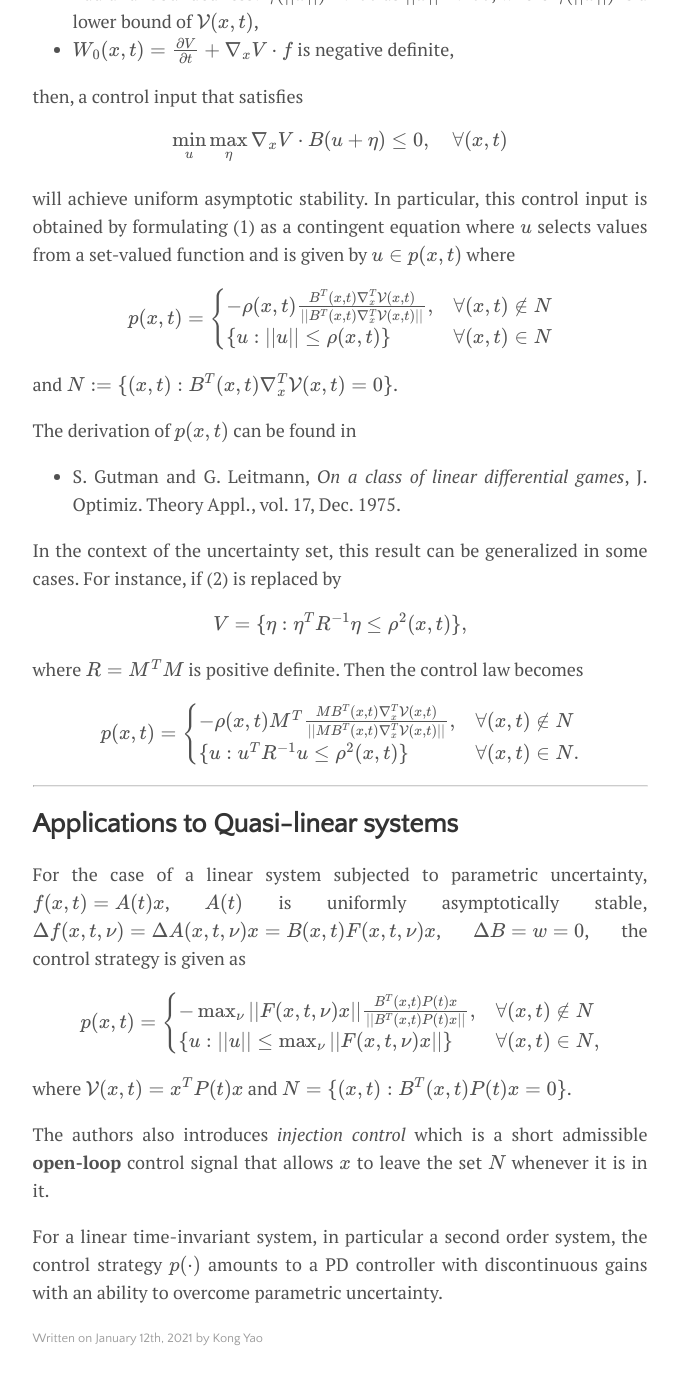
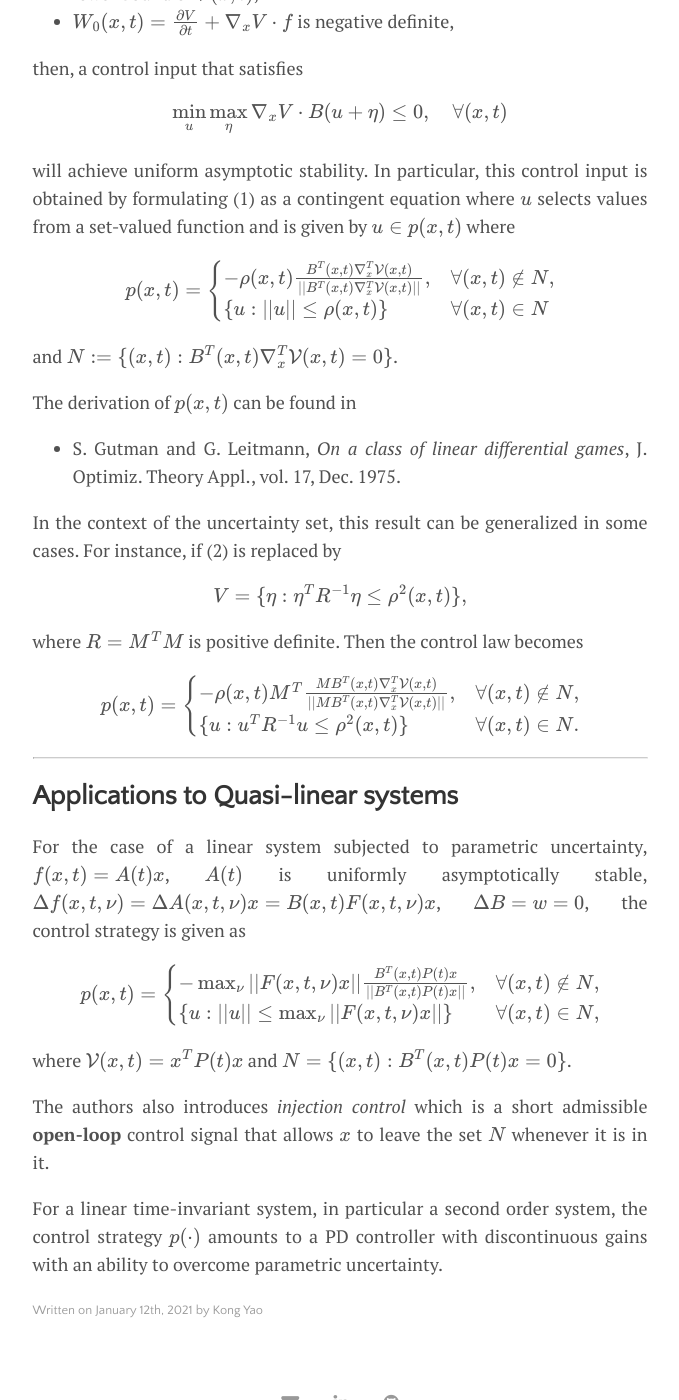
Before and after one commit to CheeGY/cheegy.github.io, a Jekyll site: the page built from _posts/2021-01-12-Gutman1979.md, in a window 1280 px wide and 1400 px high, scrolled down 2753 px. Shown: the whole window, without its empty margins (300-979 px from the left). Built offline with Jekyll 4.4.1, drawn with Linux system fonts in a browser that asks for light colours; formulas are drawn with MathJax 3; some of the changed text lies outside the part shown.

```diff
--- a/_posts/2021-01-12-Gutman1979.md
+++ b/_posts/2021-01-12-Gutman1979.md
@@ -52,15 +52,15 @@ In a GDS, a function $F(x_0, t_0, t)$ assigns a set $F(x_0, t_0, t) \subset \mat
 ### Contingent equations
 In this paper and related papers, the stabilizing control strategy formulated is a discontinuous design. Therefore, this concept of _contingent equations_ is introduced to define the notion of a solution in the context of GDS.
 
-Given a curve $x(t)$, the set of $y \in \mathbb R^n$ such that there exists $\{t_i\}$, $i \in \mathbb N$, $t_i \to t_0$, $t_i \neq t_0$, and
+Given a curve $x(t)$, the set of $y \in \mathbb R^n$ such that there exists $\{t_i\}$, $i \in \mathbb N$, $t_i \to t_0,$ $t_i \neq t_0$ and
 \begin{equation}
 y = \lim_{i \to \infty} \frac{x(t_i) - x(t_0)}{t_i - t_0} \notag
 \end{equation}
 is called the contingent derivative of $x(t)$ at $x(t_0)$, denoted by $D^*x(t)$. Geometrically, it is a set of straight lines through a point (a cone) or two sets of half lines (a forward and backward cone).
 
-The expression $D^*x \subset E(x,t) \subset \mathbb R^n$, where  $E(x,t)$ depends on $(x,t)$ is known as the contingent equation. Solving this means to find all curves $x(t)$ that satisfy this subset constraint.
+The expression $D^*x \subset E(x,t) \subset \mathbb R^n$, where  $E(x,t)$ depends on $(x,t)$ is known as the _contingent equation_. Solving this means to find all curves $x(t)$ that satisfy this subset constraint.
 
-Existence of solutions is guaranteed if the set $E(x,t)$ defined on some closed neighborhood of $(x_0,t_0)$ is compact, convex and upper semicontinuous.
+Existence of solutions is guaranteed if the set $E(x,t)$, defined on some closed neighborhood of $(x_0,t_0)$, is compact, convex and upper semicontinuous.
 
 ---
 ## Asymptotic stability of uncertain systems
@@ -75,7 +75,7 @@ then, a control input that satisfies
 will achieve uniform asymptotic stability. In particular, this control input is obtained by formulating (1) as a contingent equation where $u$ selects values from a set-valued function and is given by $u \in p(x,t)$ where
 \begin{aligned}
 p(x,t) = \begin{cases}
-            -\rho(x,t) \frac{B^T(x,t) \nabla_x^T \mathcal V(x,t)}{||B^T(x,t) \nabla_x^T \mathcal V(x,t)||}, & \forall (x,t) \notin N \newline
+            -\rho(x,t) \frac{B^T(x,t) \nabla_x^T \mathcal V(x,t)}{||B^T(x,t) \nabla_x^T \mathcal V(x,t)||}, & \forall (x,t) \notin N, \newline
             \\{u : \|\|u\|\| \leq \rho(x,t)\\} &\forall (x,t) \in N
             \end{cases}
 \end{aligned}
@@ -92,7 +92,7 @@ where $R=M^T M$ is positive definite. Then the control law becomes
 
 \begin{aligned}
 p(x,t) = \begin{cases}
-            -\rho(x,t) M^T \frac{MB^T(x,t) \nabla_x^T \mathcal V(x,t)}{||MB^T(x,t) \nabla_x^T \mathcal V(x,t)||}, & \forall (x,t) \notin N \newline
+            -\rho(x,t) M^T \frac{MB^T(x,t) \nabla_x^T \mathcal V(x,t)}{||MB^T(x,t) \nabla_x^T \mathcal V(x,t)||}, & \forall (x,t) \notin N, \newline
             \\{u : u^T R^{-1} u \leq \rho^2(x,t)\\} &\forall (x,t) \in N.
         \end{cases}
 \end{aligned}
@@ -103,7 +103,7 @@ For the case of a linear system subjected to parametric uncertainty, $f(x,t) = A
 
 \begin{aligned}
 p(x,t) = \begin{cases}
-            -\max_{\nu} \|\|F(x,t,\nu)x \|\| \frac{B^T(x,t) P(t) x}{||B^T(x,t) P(t) x||}, & \forall (x,t) \notin N \newline
+            -\max_{\nu} \|\|F(x,t,\nu)x \|\| \frac{B^T(x,t) P(t) x}{||B^T(x,t) P(t) x||}, & \forall (x,t) \notin N, \newline
             \\{u : \|\|u\|\| \leq \max_{\nu} \|\|F(x,t,\nu)x \|\| \\} &\forall (x,t) \in N,
         \end{cases}
 \end{aligned}
```
Also changed, not shown: other parts of _posts/2021-01-12-Gutman1979.md (+2 -2 lines).
